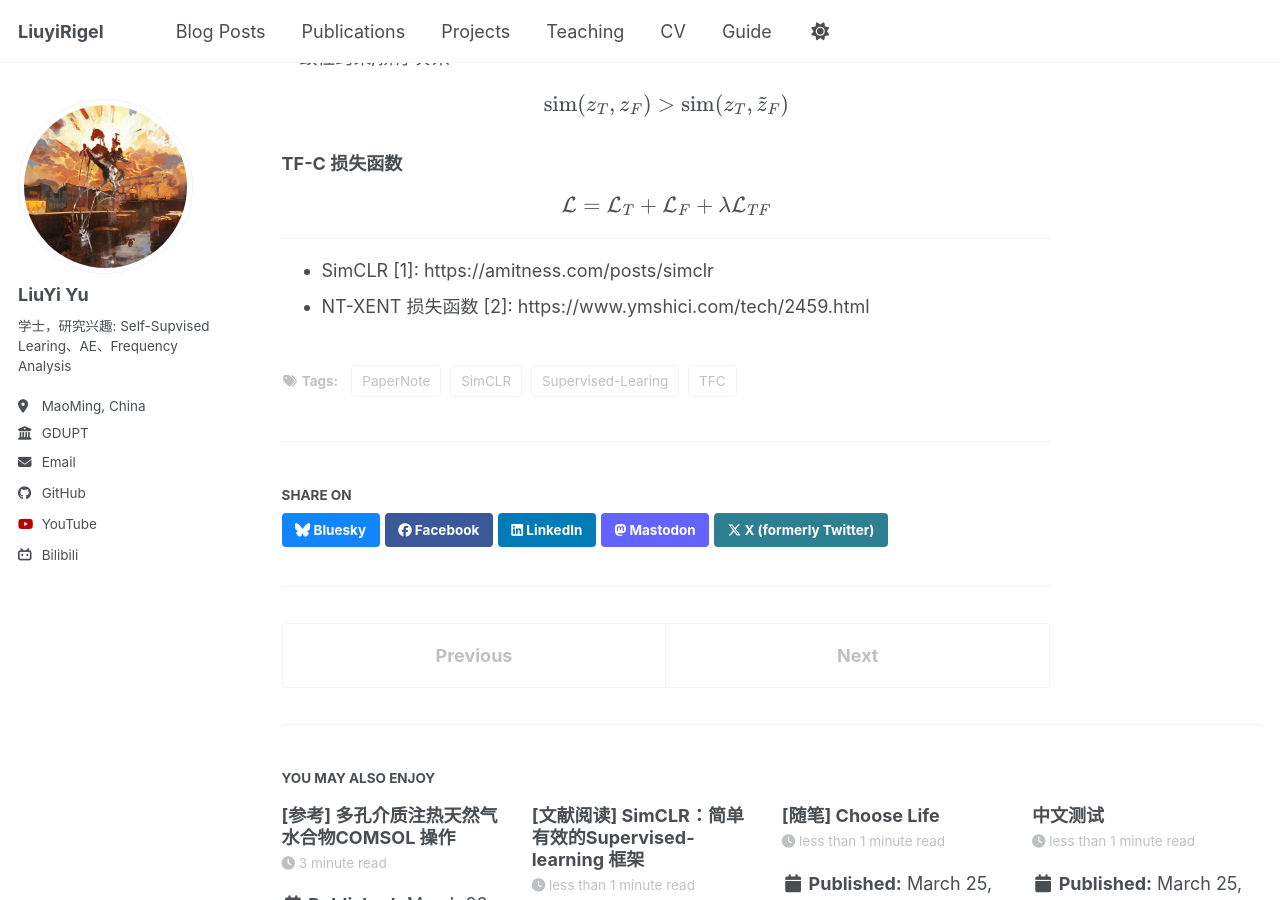
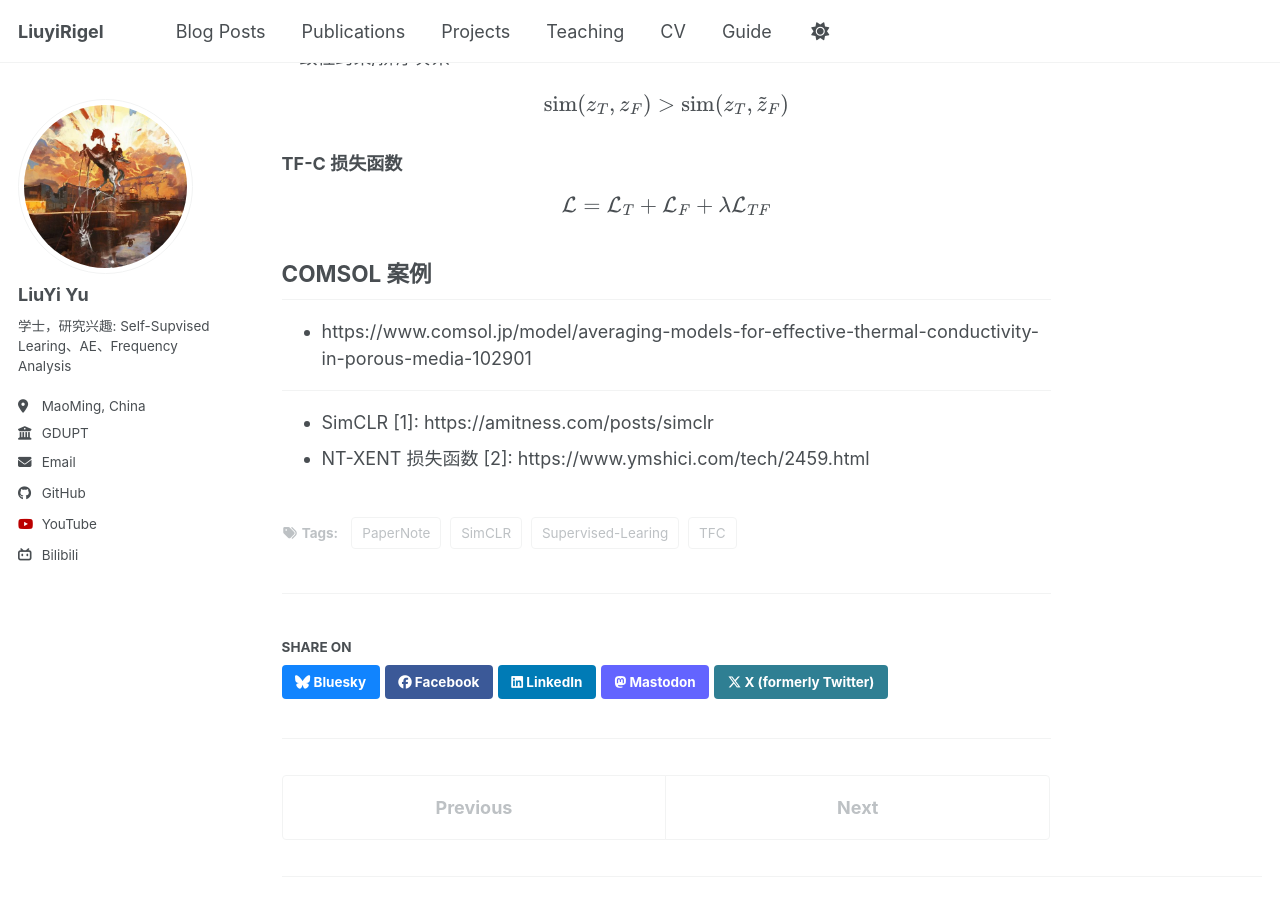
Before and after one commit to LiuyiRigel/LiuyiRigel.github.io, a Jekyll site: the page built from _posts/2026-03-25-paper-note-2.md, in a window 1280 px wide and 900 px high, scrolled down 3364 px. Built offline with Jekyll 4.4.1, drawn with Linux system fonts in a browser that asks for light colours; a script bundle is joined from its source files by our own code; library files that are not in the unit come from our copies.

Commit message:
modified:   _posts/2026-03-25-paper-note-2.md

```diff
--- a/_posts/2026-03-25-paper-note-2.md
+++ b/_posts/2026-03-25-paper-note-2.md
@@ -141,6 +141,11 @@ $$
 \mathcal{L} = \mathcal{L}_T + \mathcal{L}_F + \lambda \mathcal{L}_{TF}
 $$
 
+
+
+## COMSOL 案例
+* https://www.comsol.jp/model/averaging-models-for-effective-thermal-conductivity-in-porous-media-102901
+
 ------
 * SimCLR [1]: https://amitness.com/posts/simclr
 * NT-XENT 损失函数 [2]: https://www.ymshici.com/tech/2459.html
```
